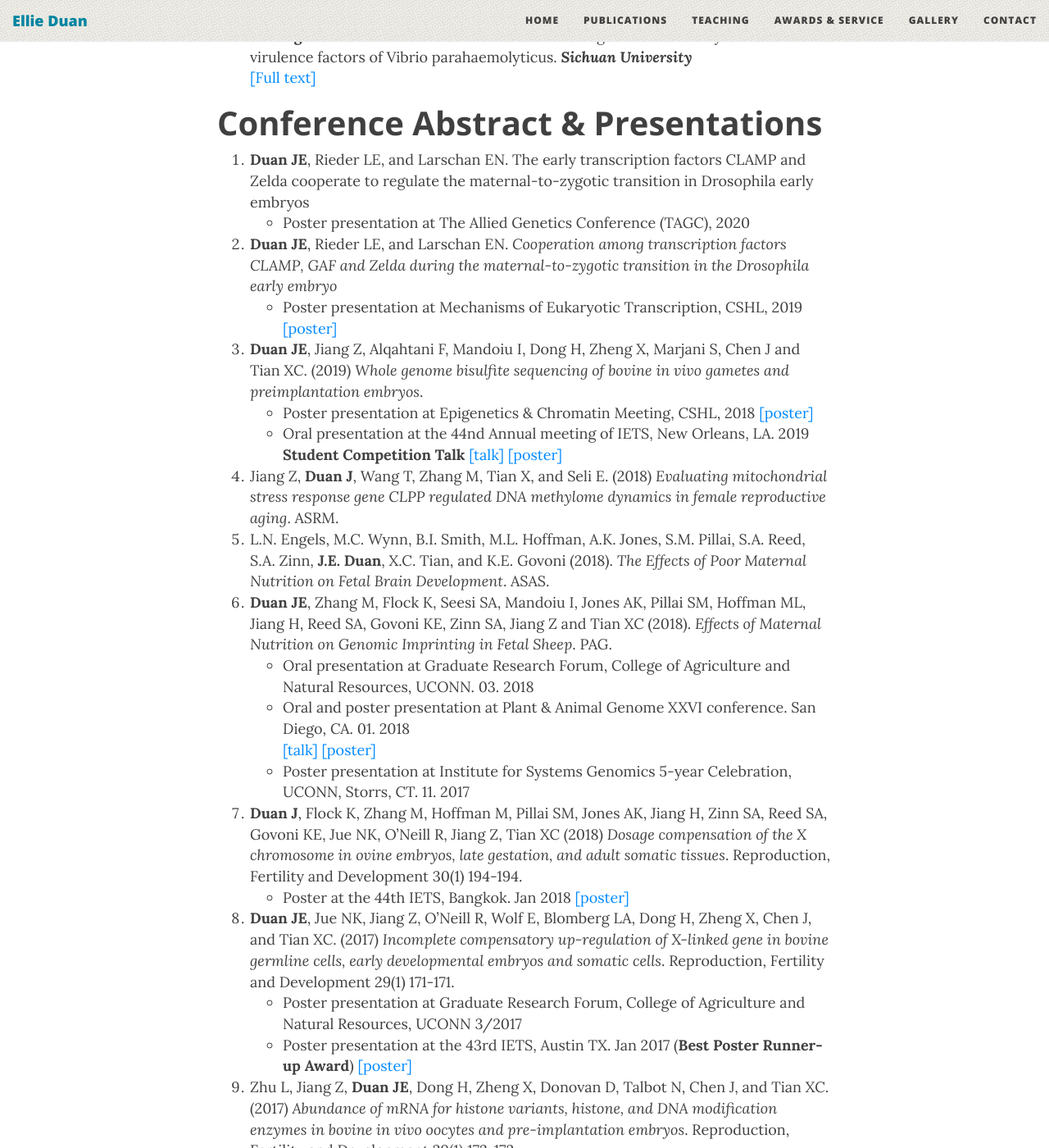
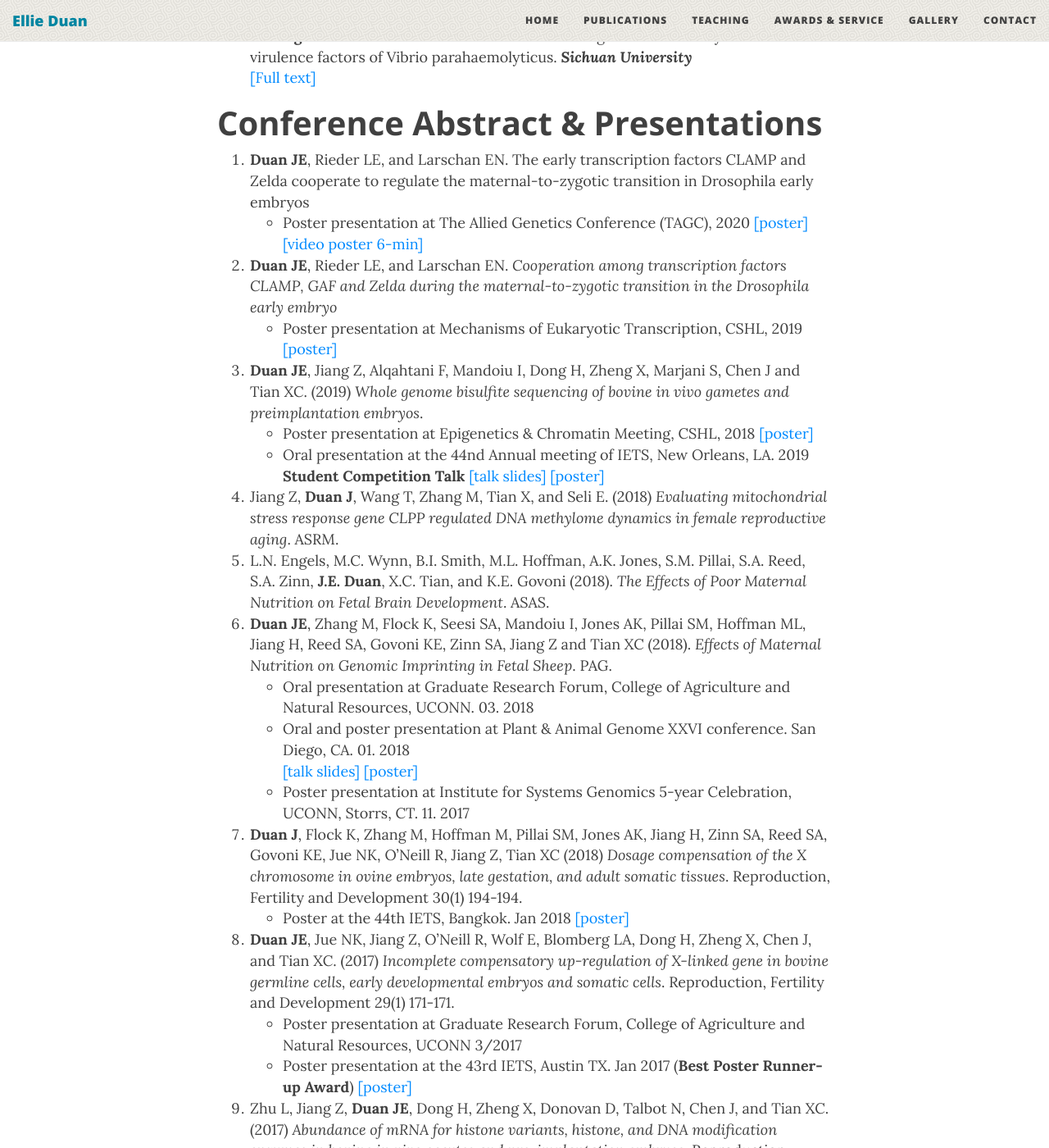
Before and after one commit to EllieDuan/EllieDuan.github.io, a Jekyll site: the page built from publication.md, in a window 1280 px wide and 1400 px high, scrolled down 1782 px. Shown: the whole window at 82% size. Built offline with Jekyll 4.4.1, drawn with Linux system fonts in a browser that asks for light colours; nearby versions of some CDN libraries.

Commit message:
update poster TAGC

```diff
--- a/publication.md
+++ b/publication.md
@@ -52,18 +52,18 @@ Click here for [PubMed Bibliography][pubMed]
 
 # Conference Abstract & Presentations
 1. **Duan JE**, Rieder LE, and Larschan EN. The early transcription factors CLAMP and Zelda cooperate to regulate the maternal-to-zygotic transition in Drosophila early embryos
-  * Poster presentation at The Allied Genetics Conference (TAGC), 2020
+  * Poster presentation at The Allied Genetics Conference (TAGC), 2020 [[poster]](posters/TAGC_2020.pdf) [[video poster 6-min]](https://tagc2020.figshare.com/articles/CLAMP_and_Zelda_Synergistically_Regulate_Transcription_during_Drosophila_Zygotic_Genome_Activation/12150342/1)
 2.	**Duan JE**, Rieder LE, and Larschan EN. _Cooperation among transcription factors CLAMP, GAF and Zelda during the maternal-to-zygotic transition in the Drosophila early embryo_
  * Poster presentation at Mechanisms of Eukaryotic Transcription, CSHL, 2019 [[poster]](posters/CSHL_2019.pdf)
 3.	**Duan JE**, Jiang Z, Alqahtani F, Mandoiu I, Dong H, Zheng X, Marjani S, Chen J and Tian XC. (2019) _Whole genome bisulfite sequencing of bovine in vivo gametes and preimplantation embryos_.
  * Poster presentation at Epigenetics & Chromatin Meeting, CSHL, 2018 [[poster]](posters/CSHL_2018.pdf)
- * Oral presentation at the 44nd Annual meeting of IETS, New Orleans, LA. 2019 **Student Competition Talk** [[talk]](talks/IETS_2019_talk.pdf) [[poster]](posters/IETS_2019.pdf)
+ * Oral presentation at the 44nd Annual meeting of IETS, New Orleans, LA. 2019 **Student Competition Talk** [[talk slides]](talks/IETS_2019_talk.pdf) [[poster]](posters/IETS_2019.pdf)
 4.	Jiang Z, **Duan J**, Wang T, Zhang M, Tian X, and Seli E. (2018) _Evaluating mitochondrial stress response gene CLPP regulated DNA methylome dynamics in female reproductive aging_. ASRM.
 5.	L.N. Engels, M.C. Wynn, B.I. Smith, M.L. Hoffman, A.K. Jones, S.M. Pillai, S.A. Reed, S.A. Zinn, **J.E. Duan**, X.C. Tian, and K.E. Govoni (2018). _The Effects of Poor Maternal Nutrition on Fetal Brain Development_. ASAS.
 6.	**Duan JE**, Zhang M, Flock K, Seesi SA, Mandoiu I, Jones AK, Pillai SM, Hoffman ML, Jiang H, Reed SA, Govoni KE, Zinn SA, Jiang Z and Tian XC (2018). _Effects of Maternal Nutrition on Genomic Imprinting in Fetal Sheep_. PAG.
  * Oral presentation at Graduate Research Forum, College of Agriculture and Natural Resources, UCONN. 03. 2018
  * Oral and poster presentation at Plant & Animal Genome XXVI conference. San Diego, CA. 01. 2018
- [[talk]](talks/PAG_2018.pdf) [[poster]](posters/PAG_2018.pdf)
+ [[talk slides]](talks/PAG_2018.pdf) [[poster]](posters/PAG_2018.pdf)
  * Poster presentation at Institute for Systems Genomics 5-year Celebration, UCONN, Storrs, CT. 11. 2017
 7.	**Duan J**, Flock K, Zhang M, Hoffman M, Pillai SM, Jones AK, Jiang H, Zinn SA, Reed SA, Govoni KE, Jue NK, O’Neill R, Jiang Z, Tian XC (2018) _Dosage compensation of the X chromosome in ovine embryos, late gestation, and adult somatic tissues_. Reproduction, Fertility and Development 30(1) 194-194.
  * Poster at the 44th IETS, Bangkok. Jan 2018 [[poster]](posters/IETS_2018.pdf)
```
Also changed, not shown: 1 other file.
